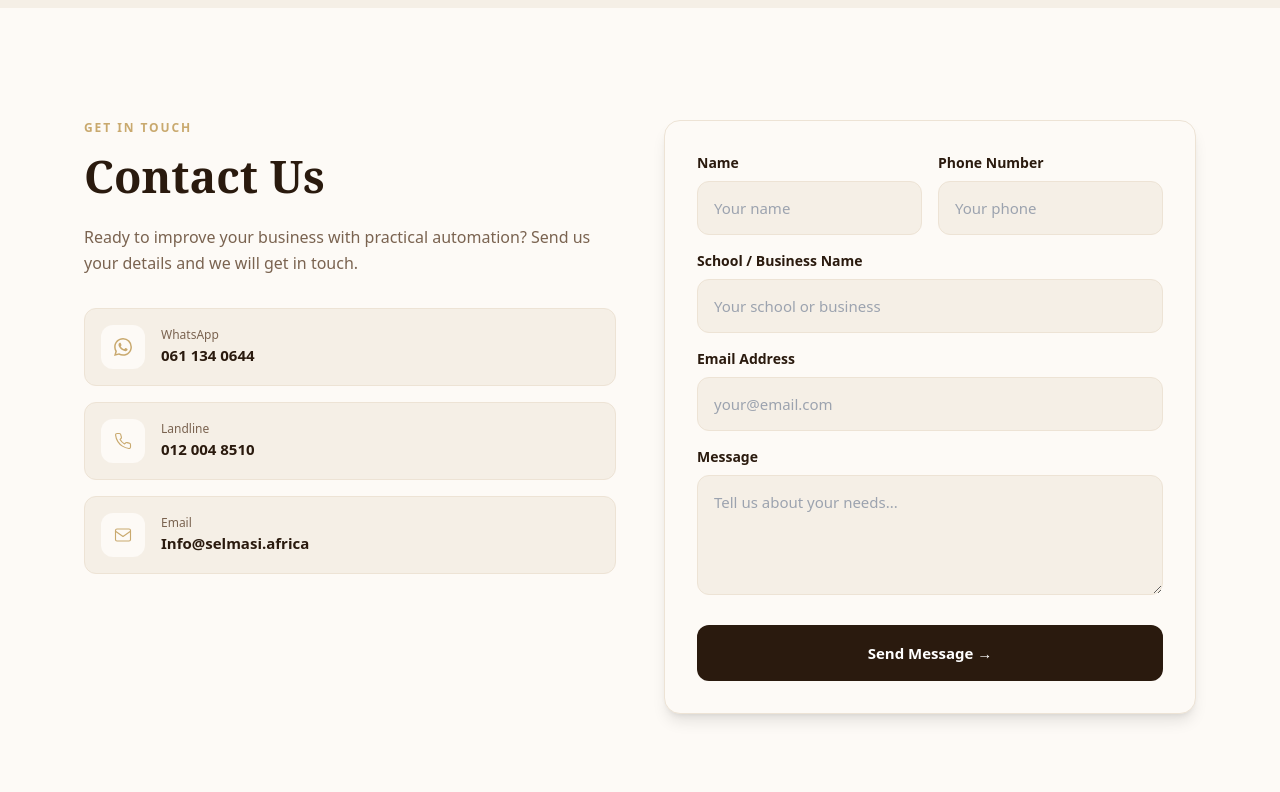
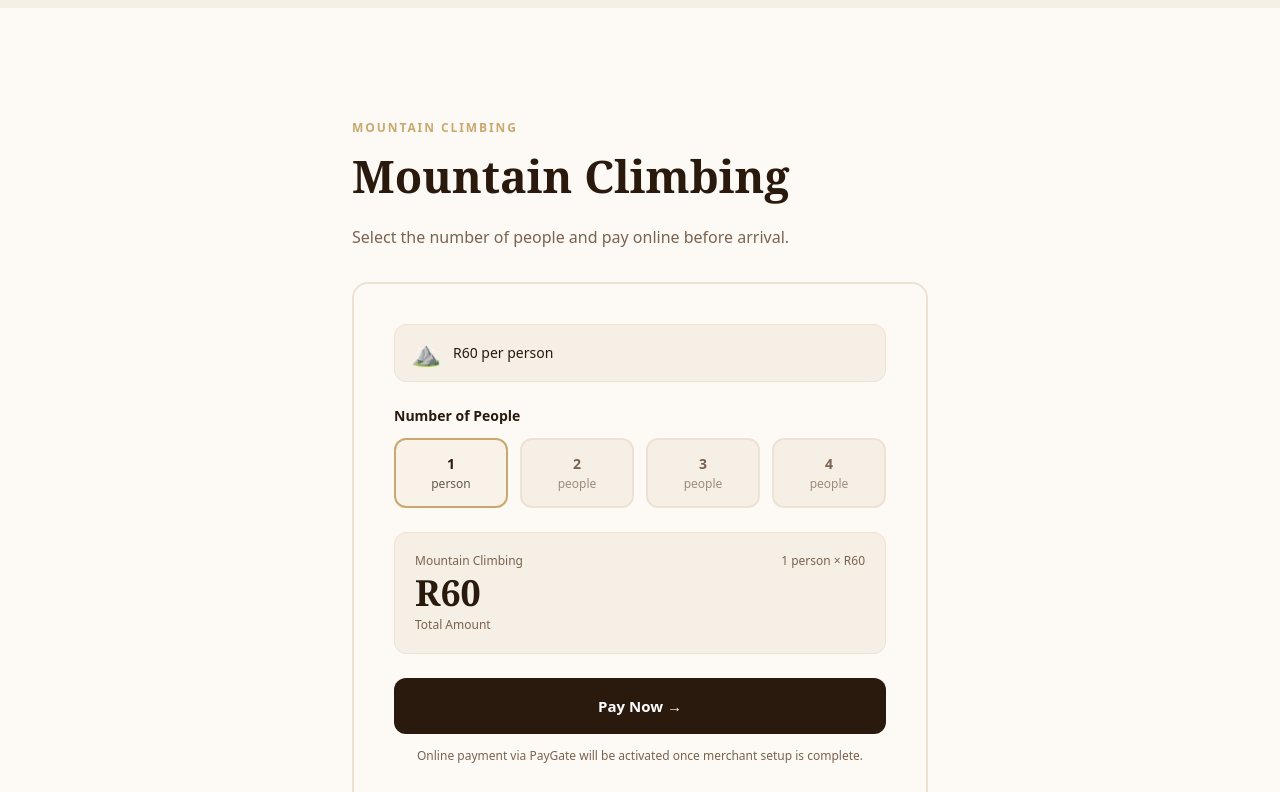
Before and after one commit to Shahidali78/selmasi, a Next.js app: page / in a window 1280 px wide. Shown: the part 4440-5232 px from the top of the page. Built offline with nearby package versions, Linux system fonts and the light colour scheme.

Commit message:
Add Mountain Climbing payment section (R60 per person)
- New MountainClimbing component with 1-4 people selector
- Total auto-calculates at R60/person (R60–R240)
- Reuses existing PayGate API with WhatsApp fallback
- No secrets in frontend; build passes clean

```diff
--- a/src/app/page.js
+++ b/src/app/page.js
@@ -3,8 +3,9 @@ import Hero              from '@/components/Hero'
 import About             from '@/components/About'
 import Services          from '@/components/Services'
 import Pricing           from '@/components/Pricing'
-import CalculatorPayment from '@/components/CalculatorPayment'
-import ContactForm       from '@/components/ContactForm'
+import CalculatorPayment  from '@/components/CalculatorPayment'
+import MountainClimbing   from '@/components/MountainClimbing'
+import ContactForm        from '@/components/ContactForm'
 import Booking           from '@/components/Booking'
 import WhatsAppCTA       from '@/components/WhatsAppCTA'
 import Testimonials      from '@/components/Testimonials'
@@ -22,6 +23,7 @@ export default function Home() {
         <Services />
         <Pricing />
         <CalculatorPayment />
+        <MountainClimbing />
         <ContactForm />
         <Booking />
         <WhatsAppCTA />
--- /dev/null
+++ b/src/components/MountainClimbing.js
@@ -0,0 +1,143 @@
+'use client'
+import { useState } from 'react'
+import { useReveal } from '@/hooks/useReveal'
+import { mountainClimbing, site } from '@/data/siteContent'
+import { IconWhatsApp } from '@/components/Icons'
+
+const PEOPLE_OPTIONS = [1, 2, 3, 4]
+
+export default function MountainClimbing() {
+  const ref = useReveal()
+  const [people, setPeople] = useState(1)
+  const [payStatus, setPayStatus] = useState('idle') // idle | loading | notice
+  const [payMsg, setPayMsg] = useState('')
+
+  const total = people * mountainClimbing.pricePerPerson
+
+  const handleSelect = (n) => {
+    setPeople(n)
+    setPayStatus('idle')
+    setPayMsg('')
+  }
+
+  const handlePayment = async () => {
+    setPayMsg('')
+    setPayStatus('loading')
+
+    try {
+      const res = await fetch('/api/paygate', {
+        method: 'POST',
+        headers: { 'Content-Type': 'application/json' },
+        body: JSON.stringify({
+          amount: total,
+          planName: 'Mountain Climbing',
+          learners: people,
+        }),
+      })
+      const data = await res.json()
+
+      if (!res.ok) {
+        setPayStatus('notice')
+        setPayMsg(data.error || 'Online payment is being finalized. Please contact us to proceed.')
+        return
+      }
+
+      if (data.redirectUrl) {
+        window.open(data.redirectUrl, '_blank')
+        setPayStatus('idle')
+      } else {
+        setPayStatus('notice')
+        setPayMsg('Online payment is being finalized. Please contact us to proceed.')
+      }
+    } catch {
+      setPayStatus('notice')
+      setPayMsg('Online payment is being finalized. Please contact us to proceed.')
+    }
+  }
+
+  return (
+    <section ref={ref} id="mountain-climbing" className="py-20 md:py-28">
+      <div className="max-w-6xl mx-auto px-5">
+        <div className="reveal max-w-xl mx-auto">
+          <p className="section-label">{mountainClimbing.label}</p>
+          <h2 className="section-title">{mountainClimbing.title}</h2>
+          <p className="text-muted text-base leading-relaxed mb-8">{mountainClimbing.text}</p>
+
+          <div className="bg-cream rounded-2xl border-2 border-beige-md p-8 md:p-10">
+            {/* Price note */}
+            <div className="flex items-center gap-3 mb-6 bg-beige rounded-xl p-4 border border-beige-md">
+              <span className="text-2xl leading-none">⛰️</span>
+              <p className="text-sm font-medium text-brown">{mountainClimbing.priceNote}</p>
+            </div>
+
+            {/* People selector */}
+            <label className="block text-sm font-semibold text-brown mb-3">
+              {mountainClimbing.fieldLabel}
+            </label>
+            <div className="grid grid-cols-4 gap-3 mb-6">
+              {PEOPLE_OPTIONS.map((n) => (
+                <button
+                  key={n}
+                  onClick={() => handleSelect(n)}
+                  className={`py-3.5 px-4 rounded-xl text-sm font-semibold border-2 transition-all ${
+                    people === n
+                      ? 'border-sand bg-sand/10 text-brown'
+                      : 'border-beige-md bg-beige text-muted hover:border-sand-lt'
+                  }`}
+                >
+                  {n}
+                  <span className="block text-xs font-normal mt-0.5 opacity-70">
+                    {n === 1 ? 'person' : 'people'}
+                  </span>
+                </button>
+              ))}
+            </div>
+
+            {/* Total display */}
+            <div className="bg-beige rounded-xl border border-beige-md p-5 mb-6">
+              <div className="flex items-baseline justify-between mb-1">
+                <p className="text-xs text-muted font-medium">Mountain Climbing</p>
+                <p className="text-xs text-muted">
+                  {people} {people === 1 ? 'person' : 'people'} × R{mountainClimbing.pricePerPerson}
+                </p>
+              </div>
+              <p className="font-display text-3xl md:text-4xl font-bold text-brown">
+                R{total}
+              </p>
+              <p className="text-xs text-muted mt-1">{mountainClimbing.totalLabel}</p>
+            </div>
+
+            {/* Payment button */}
+            <button
+              onClick={handlePayment}
+              disabled={payStatus === 'loading'}
+              className="w-full bg-brown hover:bg-accent disabled:opacity-40 disabled:cursor-not-allowed text-white font-semibold text-[15px] py-4 rounded-xl transition-all hover:-translate-y-0.5 flex items-center justify-center gap-2"
+            >
+              {payStatus === 'loading' ? 'Processing…' : `${mountainClimbing.btnText} →`}
+            </button>
+
+            {/* Fallback notice */}
+            {payStatus === 'notice' && payMsg ? (
+              <div className="mt-4 bg-sand-lt/30 border border-sand-lt rounded-xl p-4 text-center">
+                <p className="text-sm text-brown leading-relaxed">{payMsg}</p>
+                <a
+                  href={`${site.whatsappUrl}?text=Hi%20Selmasi%2C%20I'd%20like%20to%20pay%20for%20${people}%20${people === 1 ? 'person' : 'people'}%20for%20Mountain%20Climbing%20(R${total}).`}
+                  target="_blank"
+                  rel="noopener noreferrer"
+                  className="inline-flex items-center gap-2 mt-3 text-sm font-semibold text-[#25D366] hover:underline"
+                >
+                  <IconWhatsApp className="w-4 h-4" />
+                  Contact us on WhatsApp
+                </a>
+              </div>
+            ) : (
+              <p className="mt-3 text-xs text-center text-muted leading-relaxed">
+                {mountainClimbing.pendingNotice}
+              </p>
+            )}
+          </div>
+        </div>
+      </div>
+    </section>
+  )
+}
--- a/src/data/siteContent.js
+++ b/src/data/siteContent.js
@@ -141,6 +141,18 @@ export const faqs = [
   { q: 'Can this system grow later?', a: 'Yes, this starter version can be expanded in later phases.' },
 ]
 
+export const mountainClimbing = {
+  label: 'Mountain Climbing',
+  title: 'Mountain Climbing',
+  text: 'Select the number of people and pay online before arrival.',
+  priceNote: 'R60 per person',
+  fieldLabel: 'Number of People',
+  totalLabel: 'Total Amount',
+  btnText: 'Pay Now',
+  pendingNotice: 'Online payment via PayGate will be activated once merchant setup is complete.',
+  pricePerPerson: 60,
+}
+
 export const footer = {
   copy: `© ${new Date().getFullYear()} Selmasi. All rights reserved.`,
   tagline: 'Made in South Africa',
```
